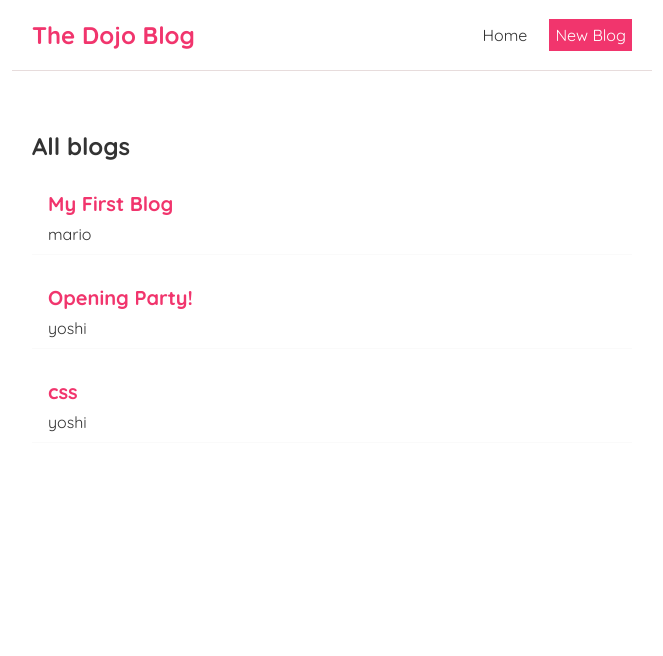
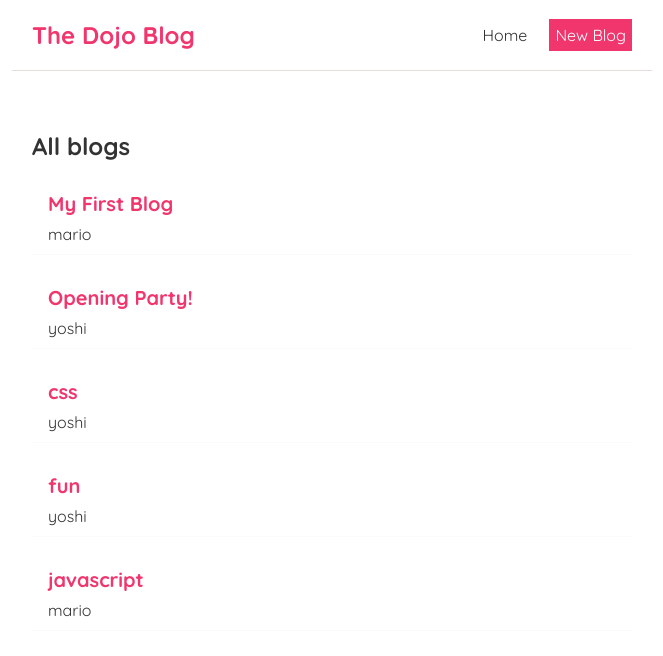
Before and after one commit to mankaache/Simple-react-blog, a React (Create React App) app: page / in a window 1280 px wide. Shown: the top 656 px of the page, without its empty margins (308-971 px from the left). Built offline with nearby package versions, Linux system fonts and the light colour scheme; data requests are answered from the project's data file.

Commit message:
sucessfully redirect to home page

```diff
--- a/data/db.json
+++ b/data/db.json
@@ -17,6 +17,18 @@
       "body": "css is awesome",
       "author": "yoshi",
       "id": 3
+    },
+    {
+      "title": "fun",
+      "body": "it is great to have fun sometimes",
+      "author": "yoshi",
+      "id": 4
+    },
+    {
+      "title": "javascript",
+      "body": "awesome language ",
+      "author": "mario",
+      "id": 5
     }
   ]
 }
--- a/src/create.js
+++ b/src/create.js
@@ -1,10 +1,12 @@
 import { useState } from "react";
+import { useHistory } from "react-router-dom";
 
 const Create = () => {
   const [title, setTitle] = useState("");
   const [body, setBody] = useState("");
   const [author, setAuthor] = useState("mario");
   const [isPending, setIsPending] = useState(false)
+  const history = useHistory()
 
   const handleSubmit = (e)=>{
     e.preventDefault();
@@ -24,7 +26,10 @@ const Create = () => {
     }).then(()=>{
         console.log('new blog')
         setIsPending(false)
+        // history.go(-1) takes the user to the page before the current page
+        history.push('/')
     })
+
 
   }
 
--- a/src/index.css
+++ b/src/index.css
@@ -106,3 +106,6 @@
   border-radius: 5px;
   cursor: pointer;
 }
+button:disabled{
+  background: #f088a7;
+}
```
